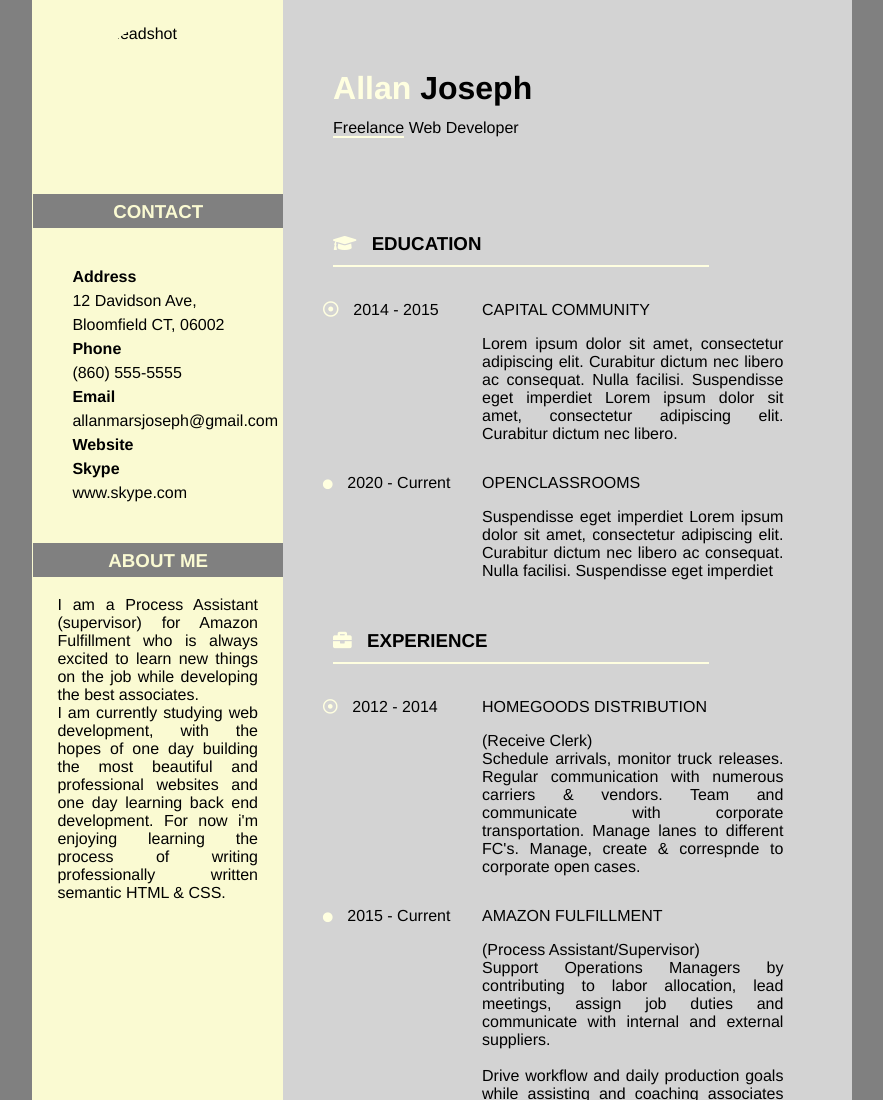
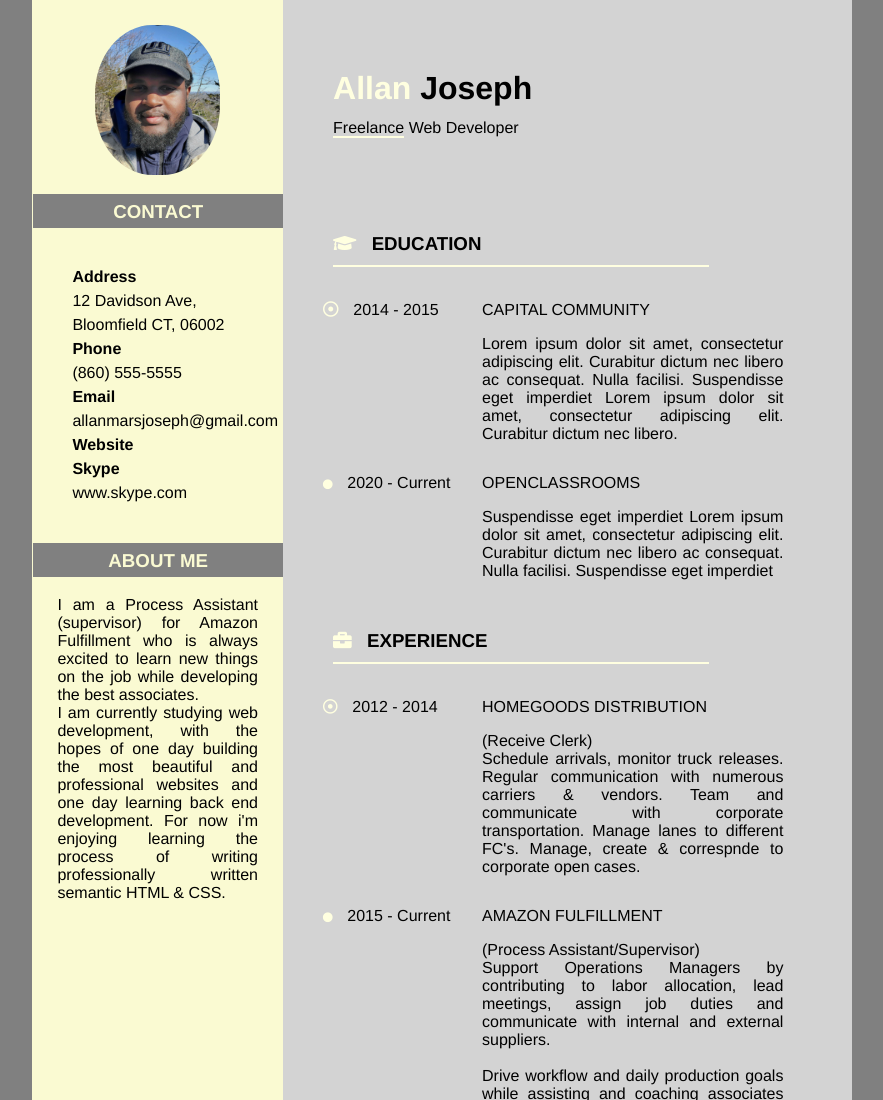
Before and after one commit to mars720/out-there, a plain HTML site: page index.html in a window 1280 px wide. Shown: the top 1100 px of the page, without its empty margins (198-1081 px from the left). Drawn offline with Linux system fonts and the light colour scheme.

Commit message:
Update index.html remove images folder

```diff
--- a/index.html
+++ b/index.html
@@ -22,7 +22,7 @@
       <div id="left-wrap">
         <div id="test-cont">
           <section class="contact-section">
-            <img id="headshot" src="images/head.jpg" width="200" height="150" alt="headshot"/>
+            <img id="headshot" src="head.jpg" width="200" height="150" alt="headshot"/>
             <h3 class="contactHeaders"> Contact</h3>
             <ul id="contact-info">
               <li> <strong>Address</strong> <br>12 Davidson Ave,<br> Bloomfield CT, 06002</li>
```
